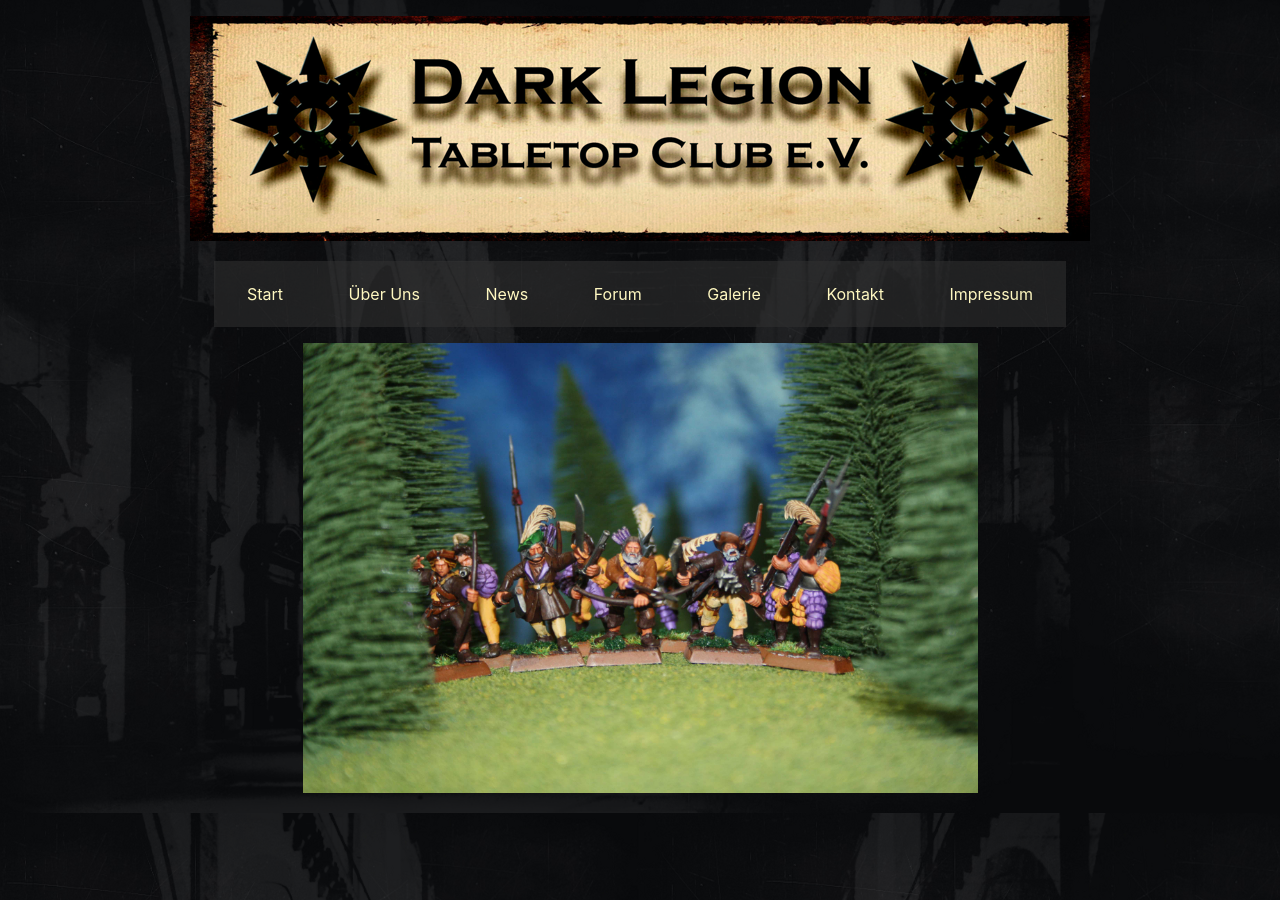
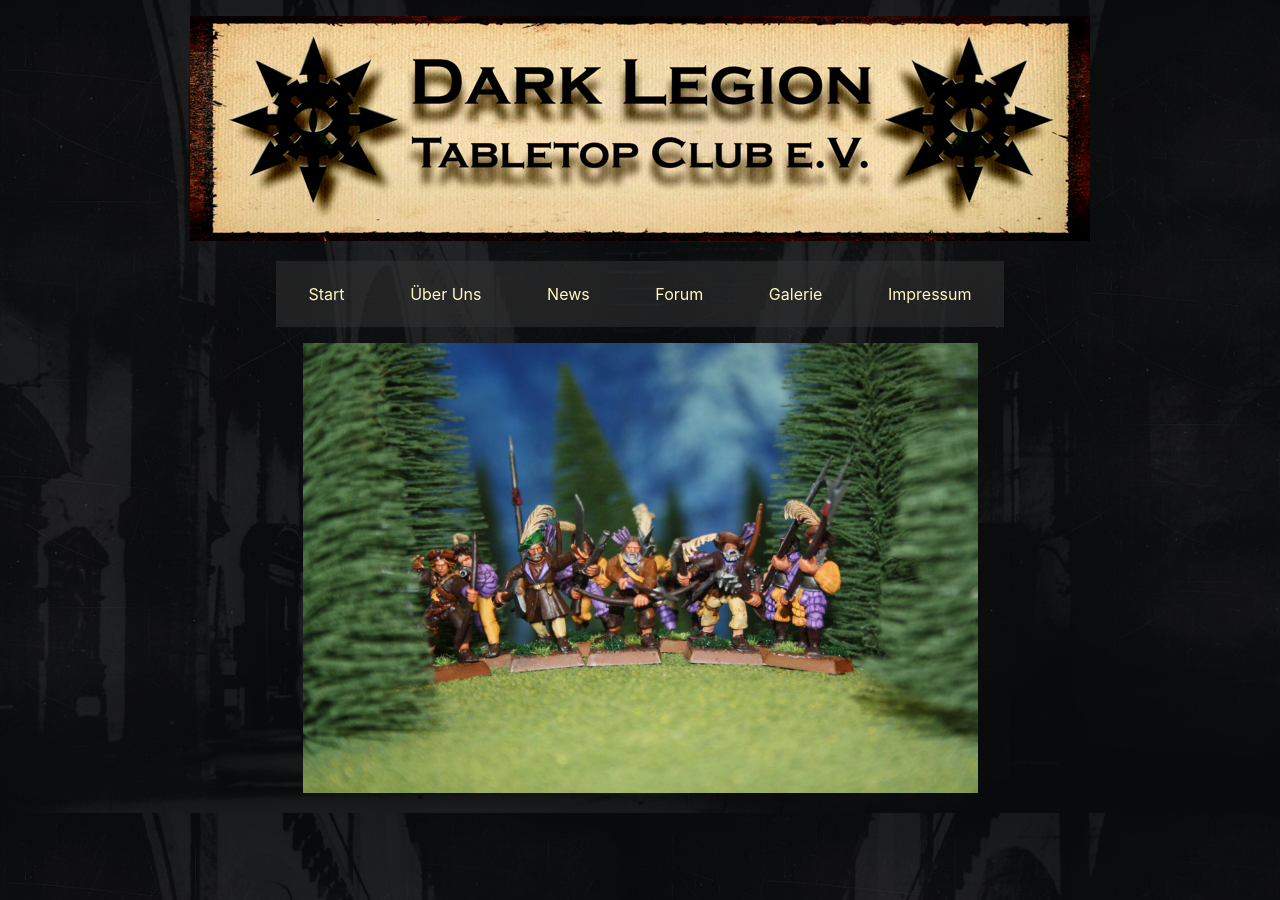
Before and after one commit to zero-divisor/dltc_homepage, a Jekyll site: the page built from index.html, in a window 1280 px wide. Built offline with Jekyll 4.4.1, drawn with Linux system fonts in a browser that asks for light colours.

Commit message:
Update navigation_items.yml

```diff
--- a/_data/navigation_items.yml
+++ b/_data/navigation_items.yml
@@ -13,8 +13,5 @@
 - name: Galerie
   link: /dltc_homepage/galerie/galerie_home.html
 
-- name: Kontakt
-  link: mailto:info@dlttc.de
-
 - name: Impressum
   link: /dltc_homepage/impressum.html
```
